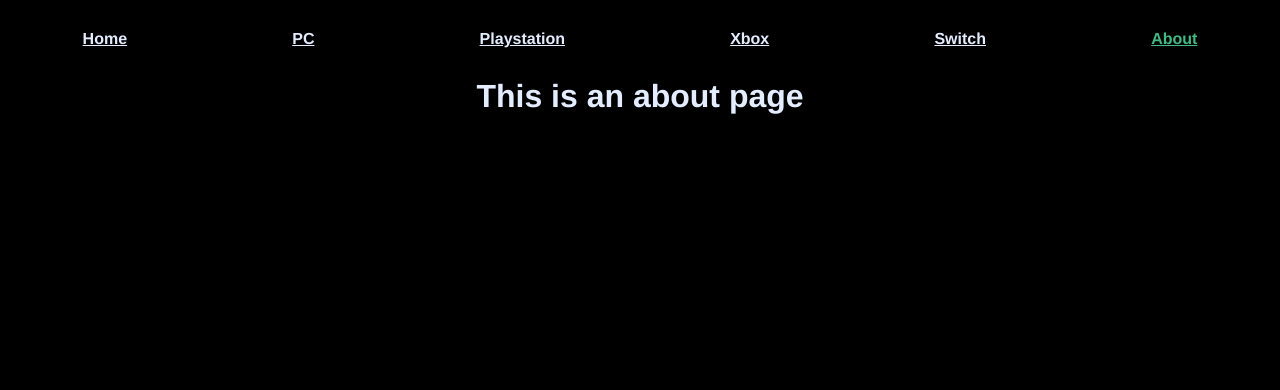
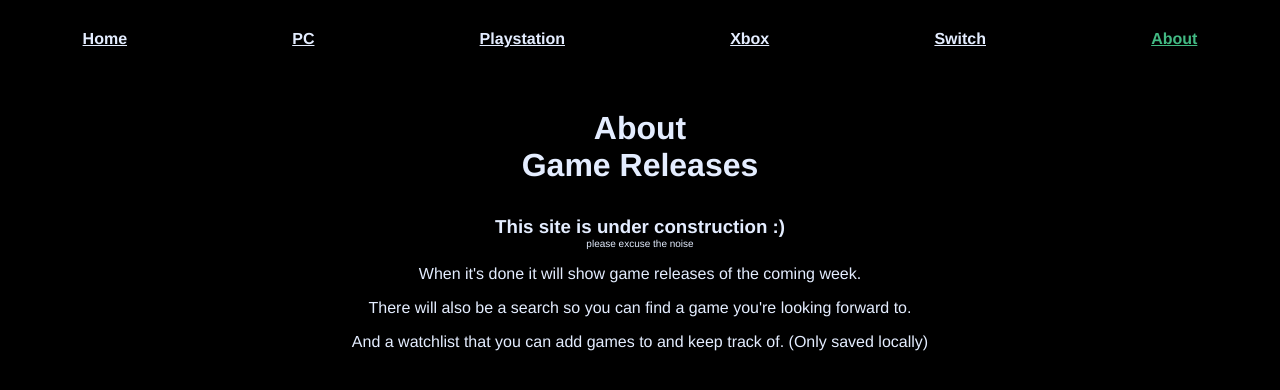
Before and after one commit to Vehx/game-releases, a Vue app: page /about in a window 1280 px wide. Shown: the top 390 px of the page. Built offline with nearby package versions, Linux system fonts and the light colour scheme.

Commit message:
added some info

```diff
--- a/src/views/About.vue
+++ b/src/views/About.vue
@@ -1,5 +1,36 @@
 <template>
   <div class="about">
-    <h1>This is an about page</h1>
+    <h1>
+      About <br />
+      Game Releases
+    </h1>
+    <h3>This site is under construction :)</h3>
+    <p class="tiny">please excuse the noise</p>
+    <p>
+      When it's done it will show game releases of the coming week.
+    </p>
+    <p>
+      There will also be a search so you can find a game you're looking forward
+      to.
+    </p>
+    <p>
+      And a watchlist that you can add games to and keep track of. (Only saved
+      locally)
+    </p>
   </div>
 </template>
+
+<style scoped>
+.about {
+  padding: 0 1.5rem;
+}
+h1 {
+  margin: 2rem;
+}
+.tiny {
+  font-size: 10px;
+}
+p {
+  margin-bottom: 1rem;
+}
+</style>
```
